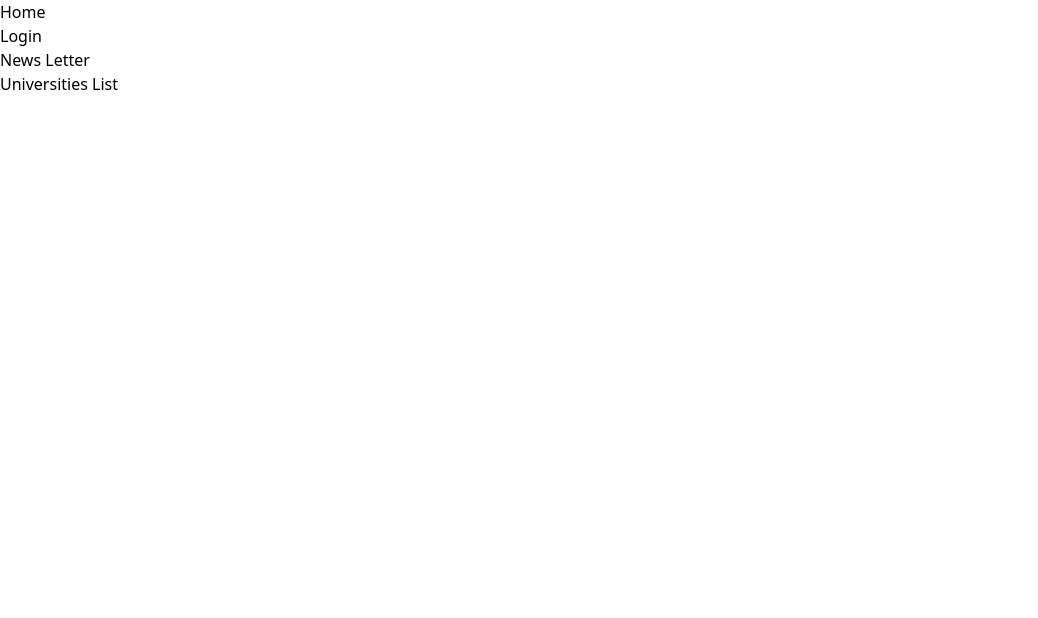
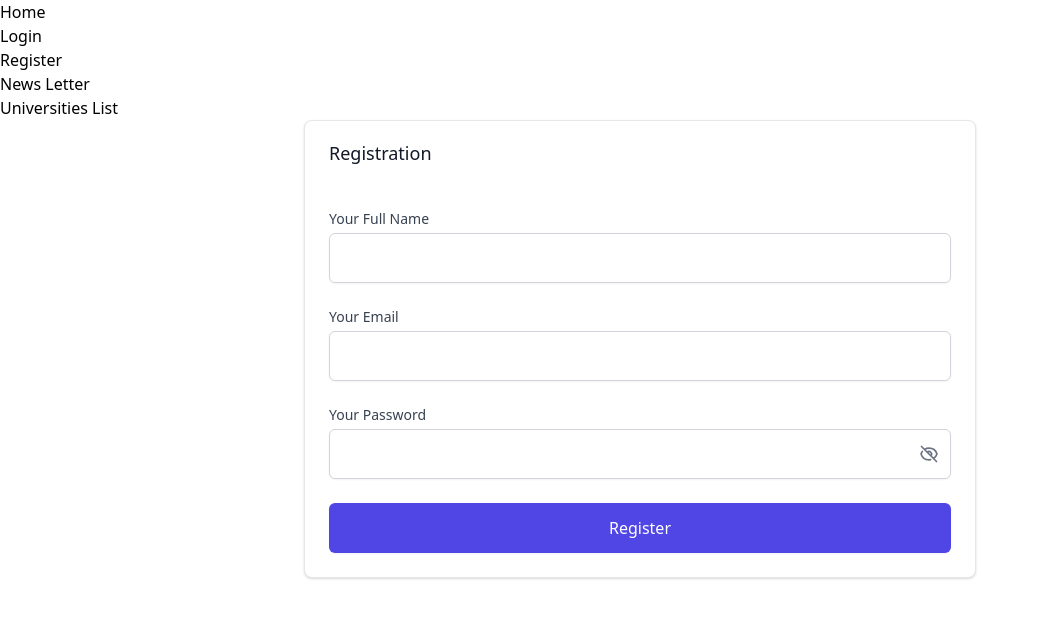
Before and after one commit to ivjose/xendit-code-challenge, a React (Create React App) app: page /register in a window 1280 px wide. Shown: the top 618 px of the page, without its empty margins (0-1038 px from the left). Built offline with nearby package versions, Linux system fonts and the light colour scheme.

Commit message:
added registration feature

```diff
--- a/src/App.jsx
+++ b/src/App.jsx
@@ -4,6 +4,7 @@ import NavBar from 'components/NavBar'
 
 import Home from 'pages/Home'
 import Login from 'pages/Login'
+import Register from 'pages/Register'
 import NewsLetter from 'pages/NewsLetter/NewsLetter'
 import UniversitiesList from 'pages/UniversitiesList'
 
@@ -23,6 +24,9 @@ function App() {
           <Route exact path="/login">
             <Login />
           </Route>
+          <Route exact path="/register">
+            <Register />
+          </Route>
           <Route path="/news-letter">
             <NewsLetter />
           </Route>
--- a/src/components/NavBar.jsx
+++ b/src/components/NavBar.jsx
@@ -10,6 +10,9 @@ const NavBar = () => (
         <Link to="/login">Login</Link>
       </li>
       <li>
+        <Link to="/register">Register</Link>
+      </li>
+      <li>
         <Link to="/news-letter">News Letter</Link>
       </li>
       <li>
--- a/src/pages/Login/Login.jsx
+++ b/src/pages/Register/Register.jsx
@@ -1,15 +1,16 @@
 import { useState } from 'react'
 
-// import axios from 'axios'
+import axios from 'axios'
 import InputField from 'components/InputField'
 import AlertDisplay from 'components/AlertDisplay'
 
 const DEFAULT_VALUE = {
+  name: '',
   email: '',
   password: '',
 }
 
-const Login = () => {
+const Register = () => {
   const [userCredentials, setUserCredentials] = useState(DEFAULT_VALUE)
   const [errorFields, setErrorFields] = useState(DEFAULT_VALUE)
   const [status, setStatus] = useState({
@@ -22,14 +23,14 @@ const Login = () => {
 
     const emailFormat = /^[^\s@]+@[^\s@]+\.[^\s@]+$/
 
-    if (!value) {
-      errorMessage = 'This is a Required Field'
-    }
-
     if (name === 'email') {
       if (!emailFormat.test(value)) {
         errorMessage = 'Incorrect Email format'
       }
+    }
+
+    if (!value) {
+      errorMessage = 'This is a Required Field'
     }
 
     return errorMessage
@@ -70,9 +71,14 @@ const Login = () => {
     }
     setStatus({ state: 'loading', message: '' })
     try {
-      //   await axios.post('http://localhost:3030/users', {
-      //     ...userCredentials,
-      //   })
+      const usersList = await axios.get('http://localhost:3030/users')
+      console.log(usersList.data, 'DDDDDDD')
+
+      const { data } = usersList
+      await axios.post('http://localhost:3030/users', {
+        id: data.length + 1,
+        ...userCredentials,
+      })
 
       setStatus({ state: 'success', message: 'Successfully Login' })
       setUserCredentials(DEFAULT_VALUE)
@@ -84,12 +90,19 @@ const Login = () => {
   return (
     <div className="max-w-2xl mx-auto overflow-hidden bg-white border shadow sm:rounded-lg">
       <div className="px-4 py-5 sm:px-6">
-        <h1 className="text-lg font-medium leading-6 text-gray-900">Login</h1>
+        <h1 className="text-lg font-medium leading-6 text-gray-900">Registration</h1>
       </div>
       {status.state && <AlertDisplay status={status.state} message={status.message} />}
 
       <div className="px-4 py-5 text-gray-400 sm:p-6">
         <form className="space-y-6" onSubmit={handleSubmit}>
+          <InputField
+            name="name"
+            label="Your Full Name"
+            value={userCredentials.name}
+            error={errorFields.name}
+            updateField={updateField}
+          />
           <InputField
             name="email"
             type="email"
@@ -114,7 +127,7 @@ const Login = () => {
               type="submit"
               className="inline-flex items-center justify-center w-full px-6 py-3 text-base font-medium text-white bg-indigo-600 border border-transparent rounded-md shadow-sm hover:bg-indigo-700 focus:outline-none focus:ring-2 focus:ring-offset-2 focus:ring-indigo-500"
             >
-              Sign In
+              Register
             </button>
           </div>
         </form>
@@ -123,4 +136,4 @@ const Login = () => {
   )
 }
 
-export default Login
+export default Register
--- /dev/null
+++ b/src/pages/Register/index.js
@@ -0,0 +1 @@
+export { default } from './Register'
```
Also changed, not shown: 2 other files (tests, documents, lock files or other folders).
